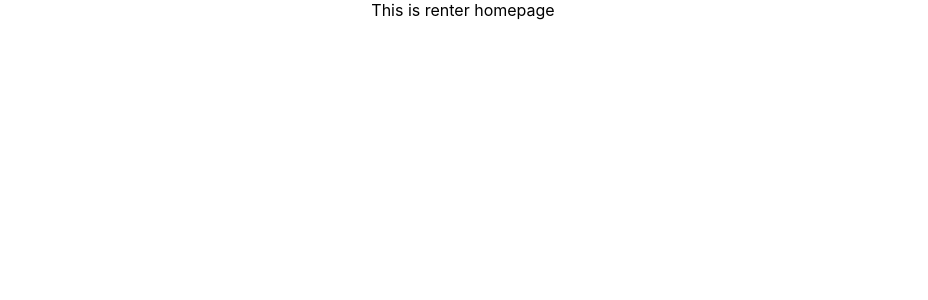
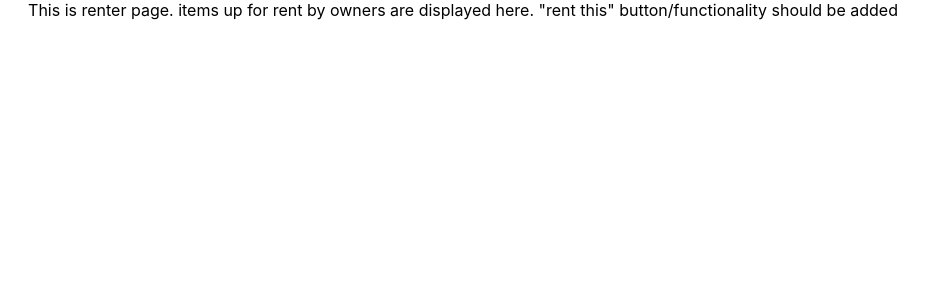
Before and after one commit to Build-Week-use-My-Tech-2/front-end, a React (Create React App) app: page /renter in a window 1280 px wide. Shown: the top 300 px of the page, without its empty margins (177-1105 px from the left). Built offline with nearby package versions, Linux system fonts and the light colour scheme.

Commit message:
added buttons

```diff
--- a/src/components/Login/Login.js
+++ b/src/components/Login/Login.js
@@ -1,5 +1,5 @@
 import React, { useState } from "react";
-import { Link } from "react-router-dom";
+import { Link, useHistory } from "react-router-dom";
 
 const initialLoginCredentials = {
 	username: "",
@@ -10,11 +10,20 @@ const Login = () => {
 	const [loginCredentials, setLoginCredentials] = useState(
 		initialLoginCredentials,
 	);
+
 	const handleChange = (e) => {
 		setLoginCredentials({
 			...loginCredentials,
 			[e.target.name]: e.target.value,
 		});
+	};
+
+	const history = useHistory();
+	const ownerSubmit = (e) => {
+		history.push("/owner");
+	};
+	const renterSubmit = (e) => {
+		history.push("/renter");
 	};
 
 	return (
@@ -36,8 +45,8 @@ const Login = () => {
 					onChange={handleChange}
 				/>
 
-				<button> Im an owner </button>
-				<button> Im a renter </button>
+				<button onClick={ownerSubmit}> Im an owner </button>
+				<button onClick={renterSubmit}> Im a renter </button>
 			</form>
 			<div>
 				dont have an account?
--- a/src/components/Owner/Owner.js
+++ b/src/components/Owner/Owner.js
@@ -1,7 +1,11 @@
 import React from "react";
 
 const Owner = () => {
-	return <div>this is owner page</div>;
+	return (
+		<div>
+			this is owner page. Items up for rent by the owner are displayed here
+		</div>
+	);
 };
 
 export default Owner;
--- a/src/components/Renter/Renter.js
+++ b/src/components/Renter/Renter.js
@@ -1,7 +1,12 @@
 import React from "react";
 
 const Renter = () => {
-	return <div>This is renter homepage</div>;
+	return (
+		<div>
+			This is renter page. items up for rent by owners are displayed here. "rent
+			this" button/functionality should be added{" "}
+		</div>
+	);
 };
 
 export default Renter;
```
